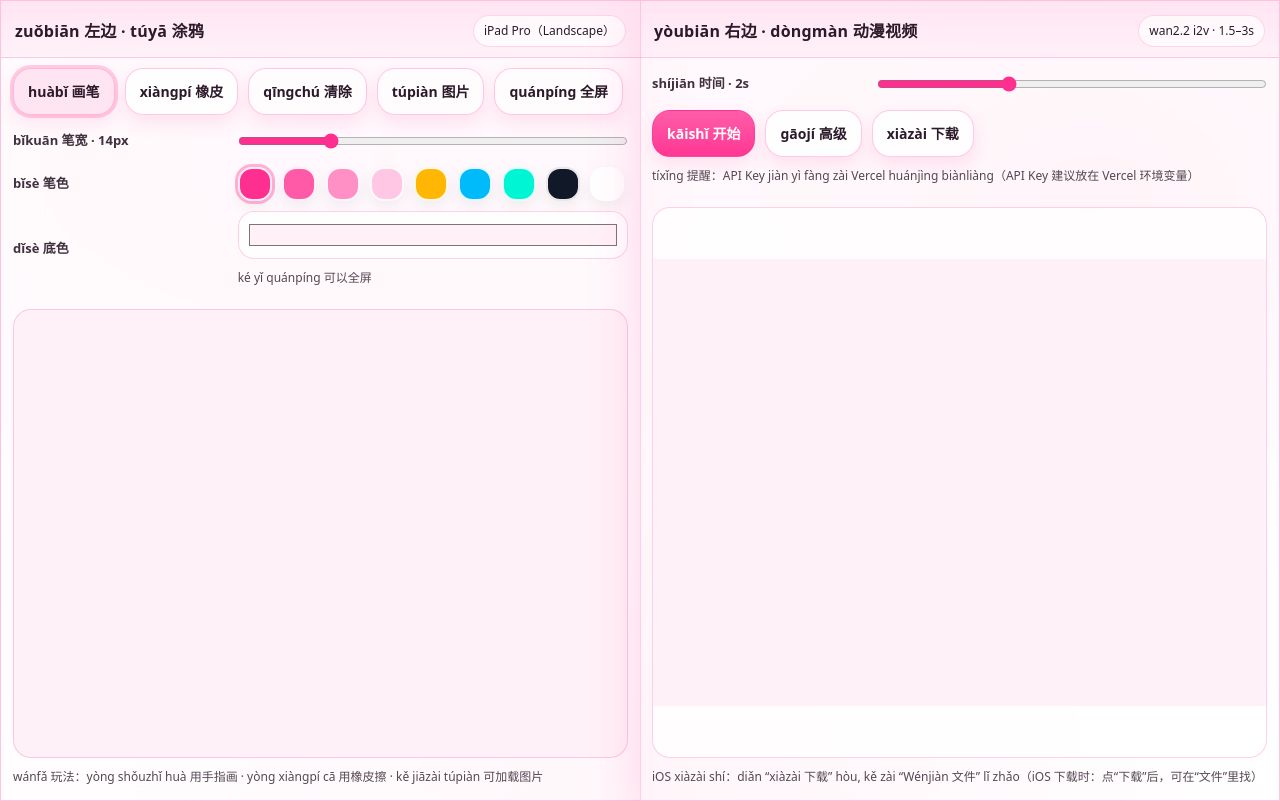
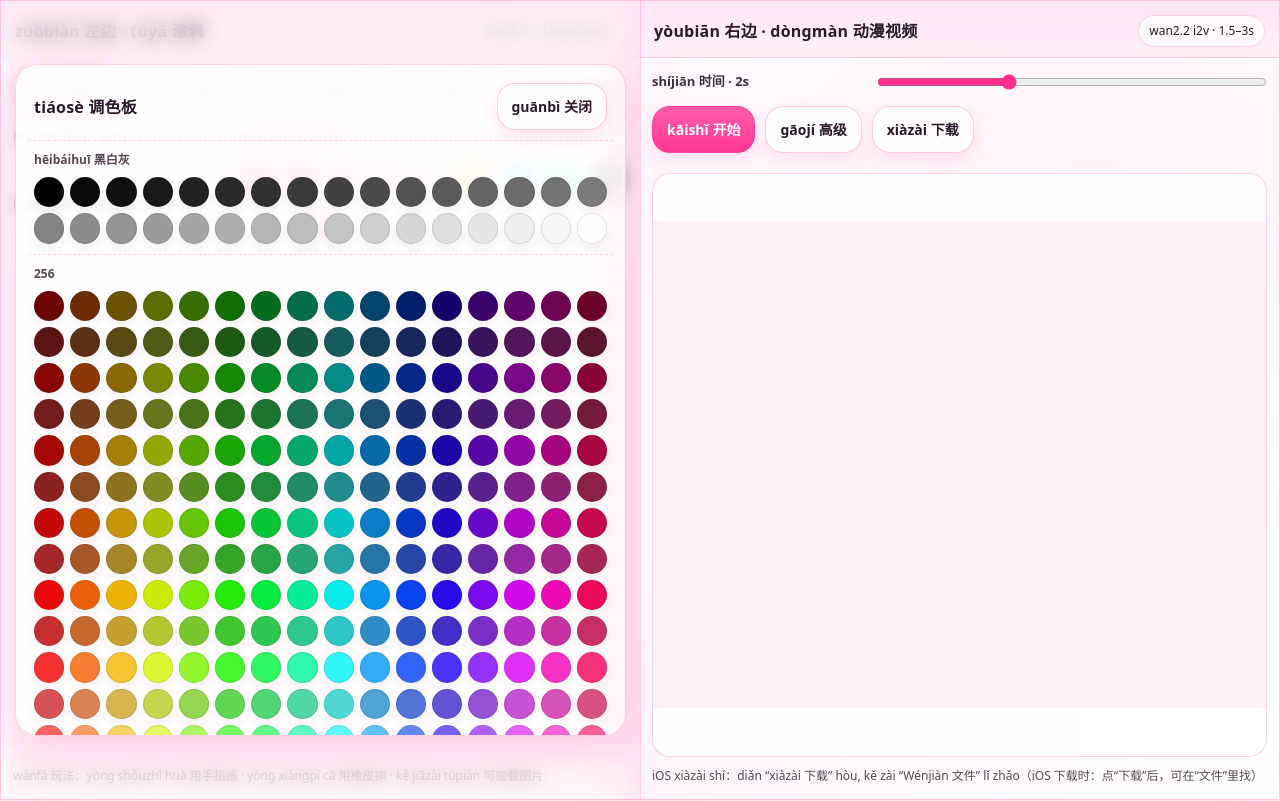
Before and after one commit to Ali1995A/image2vidio, a Next.js app: page / in a window 1280 px wide. Both pictures are taken after a click on the button 254 px from the left and 184 px from the top of the page. Built offline with nearby package versions, Linux system fonts and the light colour scheme.

Commit message:
Improve palette and layout

```diff
--- a/app/globals.css
+++ b/app/globals.css
@@ -112,9 +112,9 @@ body {
 }
 
 .controls {
-  padding: 10px 12px 12px;
+  padding: 8px 12px 10px;
   display: grid;
-  gap: 10px;
+  gap: 8px;
   grid-template-columns: 1fr;
 }
 
@@ -182,6 +182,13 @@ body {
   flex-wrap: wrap;
 }
 
+.colorSpacer {
+  width: 1px;
+  height: 34px;
+  background: rgba(255, 47, 143, 0.16);
+  margin: 0 2px;
+}
+
 .swatch {
   width: 34px;
   height: 34px;
@@ -192,6 +199,84 @@ body {
 
 .swatchOn {
   outline: 3px solid rgba(255, 47, 143, 0.35);
+}
+
+.overlay {
+  position: fixed;
+  inset: 0;
+  z-index: 9999;
+  background: rgba(255, 241, 247, 0.45);
+  backdrop-filter: blur(10px);
+  -webkit-backdrop-filter: blur(10px);
+  display: flex;
+  align-items: center;
+  justify-content: center;
+  padding: 14px;
+}
+
+.colorPanel {
+  width: min(980px, 96vw);
+  max-height: min(84vh, 900px);
+  overflow: auto;
+  background: rgba(255, 255, 255, 0.88);
+  border: 1px solid rgba(255, 47, 143, 0.22);
+  border-radius: 22px;
+  box-shadow: var(--shadow);
+  padding: 12px;
+}
+
+.colorPanelHeader {
+  display: flex;
+  align-items: center;
+  justify-content: space-between;
+  gap: 10px;
+  padding: 6px 6px 10px;
+}
+
+.colorPanelTitle {
+  font-weight: 900;
+  letter-spacing: 0.2px;
+}
+
+.colorPanelSection {
+  padding: 10px 6px;
+  border-top: 1px dashed rgba(255, 47, 143, 0.18);
+}
+
+.colorPanelSection:first-of-type {
+  border-top: 0;
+}
+
+.colorPanelLabel {
+  font-size: 12px;
+  font-weight: 850;
+  opacity: 0.8;
+  margin: 0 0 8px;
+}
+
+.colorWall {
+  display: grid;
+  grid-template-columns: repeat(16, minmax(0, 1fr));
+  gap: 6px;
+}
+
+.colorWall12 {
+  display: grid;
+  grid-template-columns: repeat(12, minmax(0, 1fr));
+  gap: 6px;
+}
+
+.colorChip {
+  width: 100%;
+  aspect-ratio: 1 / 1;
+  border-radius: 999px;
+  border: 1px solid rgba(36, 26, 34, 0.12);
+  box-shadow: 0 6px 14px rgba(0, 0, 0, 0.06);
+}
+
+.colorChipOn {
+  border: 2px solid rgba(255, 47, 143, 0.95);
+  box-shadow: 0 10px 18px rgba(255, 47, 143, 0.16);
 }
 
 .canvasWrap {
@@ -285,4 +370,8 @@ body {
   .panel:last-child .panelInner::before {
     display: none;
   }
+
+  .colorPanel {
+    max-height: 92vh;
+  }
 }
--- a/components/DoodlePad.tsx
+++ b/components/DoodlePad.tsx
@@ -20,6 +20,8 @@ type Props = {
 
 type Point = { x: number; y: number };
 
+const LS_RECENT_BRUSH = "image2vidio.recentBrushColors";
+
 const PALETTE = [
   "#ff2f8f",
   "#ff5aa8",
@@ -34,6 +36,42 @@ const PALETTE = [
 
 function clamp(n: number, min: number, max: number) {
   return Math.max(min, Math.min(max, n));
+}
+
+function hslToHex(h: number, s: number, l: number) {
+  const hh = ((h % 360) + 360) % 360;
+  const ss = Math.max(0, Math.min(100, s)) / 100;
+  const ll = Math.max(0, Math.min(100, l)) / 100;
+
+  const c = (1 - Math.abs(2 * ll - 1)) * ss;
+  const x = c * (1 - Math.abs(((hh / 60) % 2) - 1));
+  const m = ll - c / 2;
+
+  let r = 0;
+  let g = 0;
+  let b = 0;
+
+  if (hh < 60) [r, g, b] = [c, x, 0];
+  else if (hh < 120) [r, g, b] = [x, c, 0];
+  else if (hh < 180) [r, g, b] = [0, c, x];
+  else if (hh < 240) [r, g, b] = [0, x, c];
+  else if (hh < 300) [r, g, b] = [x, 0, c];
+  else [r, g, b] = [c, 0, x];
+
+  const toHex = (v: number) => Math.round((v + m) * 255).toString(16).padStart(2, "0");
+  return `#${toHex(r)}${toHex(g)}${toHex(b)}`;
+}
+
+function grayHex(v: number) {
+  const x = Math.max(0, Math.min(255, Math.round(v)));
+  const h = x.toString(16).padStart(2, "0");
+  return `#${h}${h}${h}`;
+}
+
+function normalizeHex(hex: string) {
+  const s = String(hex || "").trim().toLowerCase();
+  if (/^#[0-9a-f]{6}$/.test(s)) return s;
+  return "";
 }
 
 function getPointerPos(e: PointerEvent, el: HTMLCanvasElement): Point {
@@ -79,10 +117,74 @@ const DoodlePad = forwardRef<DoodlePadHandle, Props>(function DoodlePad(
   const [isEraser, setIsEraser] = useState(false);
   const [isFullscreen, setIsFullscreen] = useState(false);
   const [isMaximized, setIsMaximized] = useState(false);
+  const [isColorWallOpen, setIsColorWallOpen] = useState(false);
+  const [recentBrushColors, setRecentBrushColors] = useState<string[]>([]);
   const lastPointRef = useRef<Point | null>(null);
   const drawingRef = useRef(false);
 
   const widthLabel = useMemo(() => `${brushWidth}px`, [brushWidth]);
+
+  const palette256 = useMemo(() => {
+    const hues = 16;
+    const lightness = [22, 28, 34, 40, 48, 58, 68, 78];
+    const sats = [92, 62];
+    const out: string[] = [];
+
+    const rows: Array<{ sat: number; light: number }> = [];
+    for (let li = 0; li < lightness.length; li++) {
+      for (let si = 0; si < sats.length; si++) rows.push({ sat: sats[si], light: lightness[li] });
+    }
+
+    for (const row of rows) {
+      for (let h = 0; h < hues; h++) {
+        const hue = Math.round((360 / hues) * h);
+        out.push(hslToHex(hue, row.sat, row.light));
+      }
+    }
+
+    return out.slice(0, 256);
+  }, []);
+
+  const grays32 = useMemo(() => {
+    const out: string[] = [];
+    for (let i = 0; i < 32; i++) out.push(grayHex((255 / 31) * i));
+    return out;
+  }, []);
+
+  useEffect(() => {
+    try {
+      const raw = window.localStorage.getItem(LS_RECENT_BRUSH);
+      const parsed = raw ? (JSON.parse(raw) as unknown) : null;
+      if (!Array.isArray(parsed)) return;
+      const cleaned = parsed
+        .filter((v): v is string => typeof v === "string")
+        .map((v) => normalizeHex(v))
+        .filter(Boolean);
+      if (cleaned.length) setRecentBrushColors(cleaned.slice(0, 12));
+    } catch {
+      // ignore
+    }
+  }, []);
+
+  const rememberBrushColor = (hex: string) => {
+    const c = normalizeHex(hex);
+    if (!c) return;
+    setRecentBrushColors((prev) => {
+      const next = [c, ...prev.filter((p) => p !== c)].slice(0, 12);
+      try {
+        window.localStorage.setItem(LS_RECENT_BRUSH, JSON.stringify(next));
+      } catch {
+        // ignore
+      }
+      return next;
+    });
+  };
+
+  const selectBrushColor = (hex: string) => {
+    setIsEraser(false);
+    setBrushColor(hex);
+    rememberBrushColor(hex);
+  };
 
   useImperativeHandle(ref, () => ({
     exportPngBlob: async () => {
@@ -323,39 +425,123 @@ const DoodlePad = forwardRef<DoodlePadHandle, Props>(function DoodlePad(
         </div>
 
         <div className="row">
-          <div className="label">bǐsè 笔色</div>
+          <div className="label">bǐsè 笔色 · dǐsè 底色</div>
           <div className="colorRow">
+            <button
+              type="button"
+              className="swatch swatchOn"
+              style={{ background: brushColor }}
+              onClick={() => setIsColorWallOpen(true)}
+              aria-label="open color palette"
+              title={brushColor}
+            />
             {palette.map((p) => (
               <button
                 key={p.c}
                 type="button"
                 className={`swatch ${p.on ? "swatchOn" : ""}`}
                 style={{ background: p.c }}
-                onClick={() => setBrushColor(p.c)}
+                onClick={() => selectBrushColor(p.c)}
                 aria-label={`color ${p.c}`}
                 title={p.c}
               />
             ))}
-          </div>
-        </div>
-
-        <div className="row">
-          <div className="label">dǐsè 底色</div>
-          <div className="colorRow">
+            <input
+              className="input"
+              type="color"
+              value={brushColor}
+              onChange={(e) => selectBrushColor(e.target.value)}
+              aria-label="custom brush color"
+              style={{ height: 44, padding: 8, width: 64 }}
+            />
+            <div className="colorSpacer" aria-hidden="true" />
             <input
               className="input"
               type="color"
               value={bgColor}
               onChange={(e) => setBgColor(e.target.value)}
               aria-label="background color"
-              style={{ height: 48, padding: 8 }}
+              style={{ height: 44, padding: 8, width: 64 }}
             />
-            <div className="hint">
-              {isFullscreen || isMaximized ? "quánpíng zhōng 全屏中" : "ké yǐ quánpíng 可以全屏"}
+          </div>
+        </div>
+      </div>
+
+      {isColorWallOpen ? (
+        <div
+          className="overlay"
+          role="dialog"
+          aria-label="Color palette"
+          onMouseDown={() => setIsColorWallOpen(false)}
+          onTouchStart={() => setIsColorWallOpen(false)}
+        >
+          <div
+            className="colorPanel"
+            onMouseDown={(e) => e.stopPropagation()}
+            onTouchStart={(e) => e.stopPropagation()}
+          >
+            <div className="colorPanelHeader">
+              <div className="colorPanelTitle">tiáosè 调色板</div>
+              <button type="button" className="btn btnGhost" onClick={() => setIsColorWallOpen(false)}>
+                guānbì 关闭
+              </button>
+            </div>
+
+            <div className="colorPanelSection">
+              <div className="colorPanelLabel">hēibáihuī 黑白灰</div>
+              <div className="colorWall">
+                {grays32.map((c) => (
+                  <button
+                    key={c}
+                    type="button"
+                    className={`colorChip ${brushColor.toLowerCase() === c.toLowerCase() ? "colorChipOn" : ""}`}
+                    style={{ background: c }}
+                    onClick={() => selectBrushColor(c)}
+                    aria-label={`gray ${c}`}
+                    title={c}
+                  />
+                ))}
+              </div>
+            </div>
+
+            {recentBrushColors.length ? (
+              <div className="colorPanelSection">
+                <div className="colorPanelLabel">zuìjìn 最近 · Recent</div>
+                <div className="colorWall12">
+                  {recentBrushColors.slice(0, 12).map((c) => (
+                    <button
+                      key={c}
+                      type="button"
+                      className={`colorChip ${brushColor.toLowerCase() === c.toLowerCase() ? "colorChipOn" : ""}`}
+                      style={{ background: c }}
+                      onClick={() => selectBrushColor(c)}
+                      aria-label={`recent ${c}`}
+                      title={c}
+                    />
+                  ))}
+                </div>
+              </div>
+            ) : null}
+
+            <div className="colorPanelSection">
+              <div className="colorPanelLabel">256</div>
+              <div className="colorWall">
+                {palette256.map((c) => (
+                  <button
+                    key={c}
+                    type="button"
+                    className={`colorChip ${brushColor.toLowerCase() === c.toLowerCase() ? "colorChipOn" : ""}`}
+                    style={{ background: c }}
+                    onClick={() => selectBrushColor(c)}
+                    aria-label={`color ${c}`}
+                    title={c}
+                  />
+                ))}
+              </div>
             </div>
           </div>
         </div>
-      </div>
+      ) : null}
 
       <div className="canvasWrap">
         <div
--- a/components/VideoGenerator.tsx
+++ b/components/VideoGenerator.tsx
@@ -215,11 +215,6 @@ export default function VideoGenerator({ doodleRef, fallbackPngUrl }: Props) {
         ) : null}
 
         {status ? <div className="hint">{status}</div> : null}
-        {!isAdvanced ? (
-          <div className="hint">
-            tíxǐng 提醒：API Key jiàn yì fàng zài Vercel huánjìng biànliàng（API Key 建议放在 Vercel 环境变量）
-          </div>
-        ) : null}
         {error ? (
           <div className="hint" style={{ color: "#b4235a", fontWeight: 800 }}>
             {error}
```
